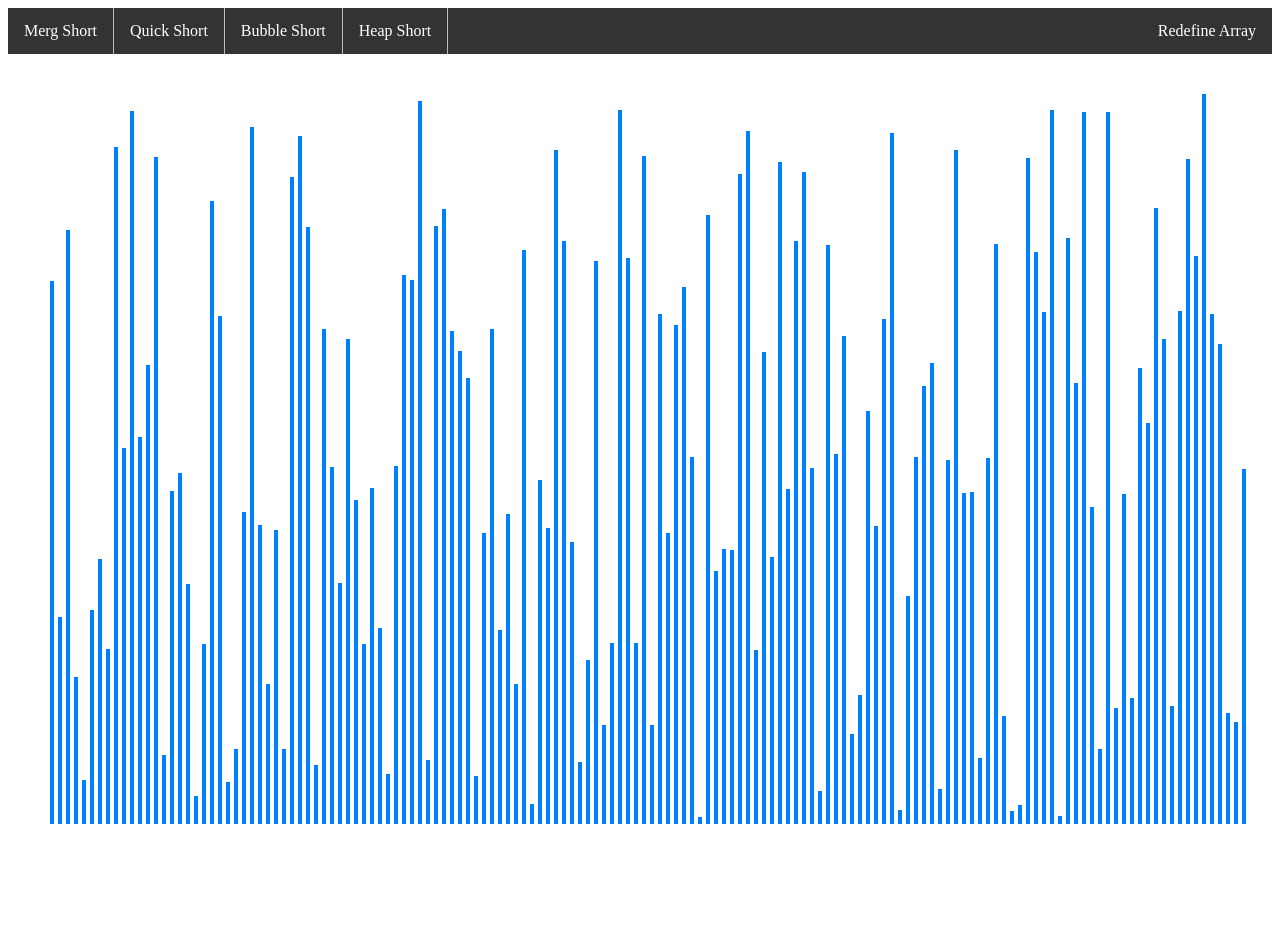
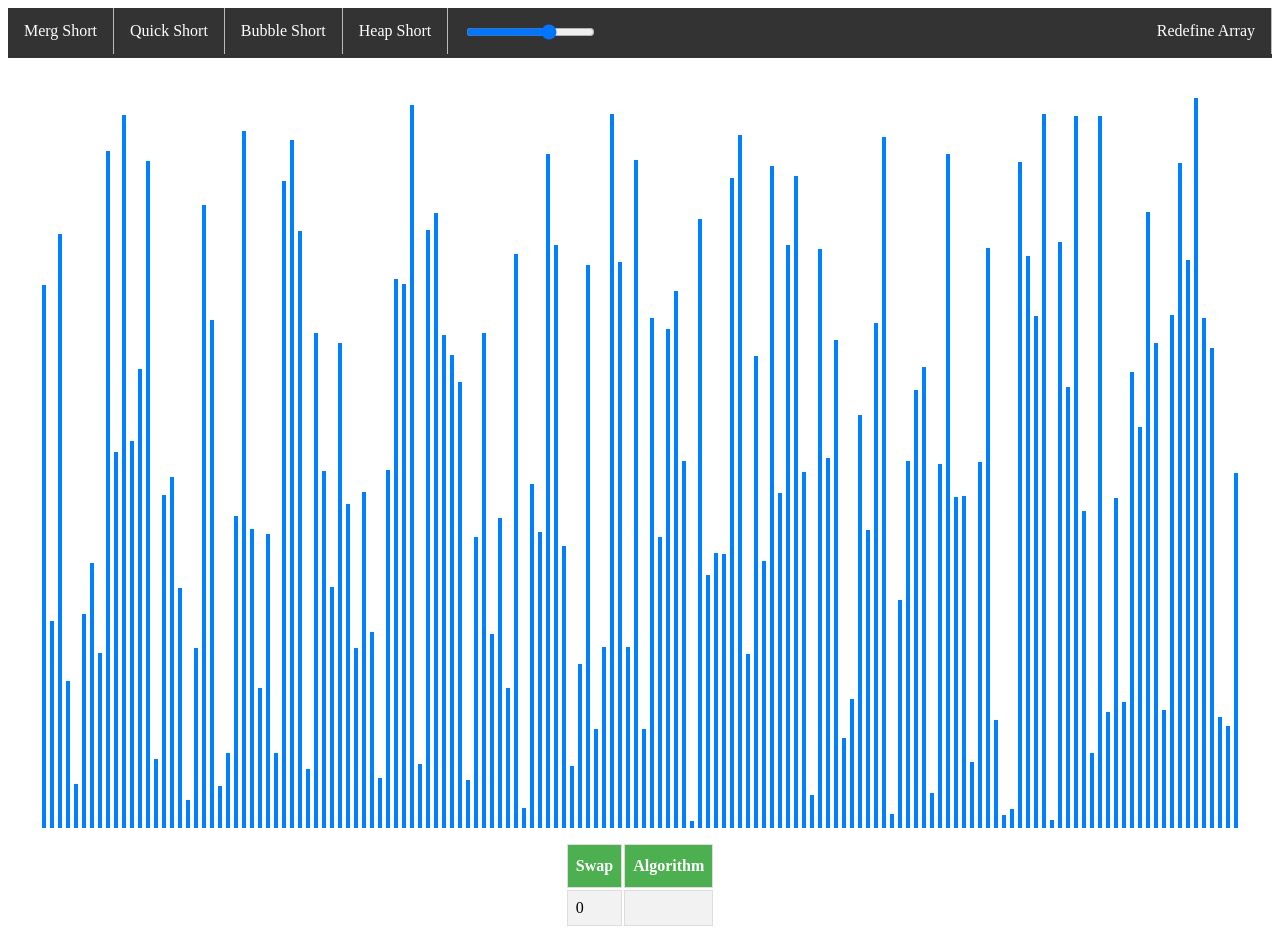
Before and after one commit to patelshyam/Sorting-visualizer-angular, an Angular app: page / in a window 1280 px wide. Before the commit the page ends 828 px from the top, so only its background shows below. Built offline with nearby package versions, Linux system fonts and the light colour scheme.

Commit message:
Finalization cosmatic changes

```diff
--- a/src/app/nav-bar/nav-bar.component.html
+++ b/src/app/nav-bar/nav-bar.component.html
@@ -4,4 +4,5 @@
   <li (click)="MakeShorting('bubble')">Bubble Short</li>
   <li (click)="MakeShorting('heap')">Heap Short</li>
   <li (click)="MakeShorting('re-define')" style="float:right">Redefine Array</li>
+  <li (click)="ChangeSize(slider.value)"><input #slider type="range" min="3" value="150" max="150" style="background: white; cursor: po inter;"></li>
 </ul>
--- a/src/app/nav-bar/nav-bar.component.ts
+++ b/src/app/nav-bar/nav-bar.component.ts
@@ -8,7 +8,8 @@ import { SharedService } from '../shared.service';
 })
 export class NavBarComponent implements OnInit {
 
-  constructor(private sharedService:SharedService) { }
+  constructor(private sharedService:SharedService,
+              private changeSizeSerive:SharedService) { }
 
   ngOnInit() {
   }
@@ -17,4 +18,9 @@ export class NavBarComponent implements OnInit {
   {
     this.sharedService.sendClickEvent(shortType);
   }
+
+  ChangeSize(changeSize:any)
+  {
+    this.changeSizeSerive.sendSizeChangeEvent(changeSize);
+  }
 }
--- a/src/app/screen/screen.component.css
+++ b/src/app/screen/screen.component.css
@@ -1,5 +1,4 @@
 .array-container {
-  position: absolute;
   margin-top: 40px;
   width: 100%;
   text-align: center;
@@ -10,3 +9,29 @@
   display: inline-block;
   margin: 0 2px;
 }
+
+.score{
+  position: relative;
+  margin: 10px;
+}
+
+table {
+margin: 0 auto;
+}
+
+td, th {
+  border: 1px solid #ddd;
+  padding: 8px;
+}
+
+tr:nth-child(even){background-color: #f2f2f2;}
+
+tr:hover {background-color: #ddd;}
+
+th {
+  padding-top: 12px;
+  padding-bottom: 12px;
+  text-align: left;
+  background-color: #4CAF50;
+  color: white;
+}
--- a/src/app/screen/screen.component.html
+++ b/src/app/screen/screen.component.html
@@ -2,3 +2,16 @@
   <div class="array-bar" *ngFor="let i of Array;" [ngStyle]="{'height': i+'px','background-color':PRIMARY_COLOR}">
   </div>
 </div>
+
+<div class="score" style="display: block;">
+  <table>
+    <tr>
+      <th>Swap</th>
+      <th>Algorithm</th>
+    </tr>
+    <tr>
+      <td>{{NUMBER_OF_SWAP}}</td>
+      <td>{{SELECTED_ALGORITHM}}</td>
+    </tr>
+  </table>
+</div>
--- a/src/app/screen/screen.component.ts
+++ b/src/app/screen/screen.component.ts
@@ -27,34 +27,50 @@ export class ScreenComponent implements OnInit {
 
    PIVOT_COLOR = "green";
 
+
+   NUMBER_OF_SWAP = 0;
+
+   SELECTED_ALGORITHM = "";
+
   clickEventSubscription:Subscription;
 
   constructor(private sharedService:SharedService) {
     this.resetArray();
     this.clickEventSubscription = this.sharedService.getClickEvent().subscribe((shortType)=>{
+      this.NUMBER_OF_SWAP = 0;
       switch(shortType){
         case "re-define":{
           this.resetArray();
           break;
         }
         case "merg":{
+          this.SELECTED_ALGORITHM = "MERGE SORT";
           this.mergSort();
           break;
         }
         case "quick":{
+          this.SELECTED_ALGORITHM = "QUICK SORT";
           this.quickSort();
           break;
         }
         case "bubble":{
+          this.SELECTED_ALGORITHM = "BUBBLE SORT";
           this.bubbleSort();
           break;
         }
         case "heap":{
+          this.SELECTED_ALGORITHM = "HEAP SORT";
           this.heapSort();
           break;
         }
       }
     })
+
+    this.sharedService.getChangeInSize().subscribe((size)=>{
+        this.NUMBER_OF_ARRAY_BARS = size;
+        this.resetArray();
+    });
+
    }
 
    resetArray(){
@@ -86,6 +102,7 @@ export class ScreenComponent implements OnInit {
           const [barOneIdx, newHeight] = animations[i];
           const barOneStyle = <HTMLElement>arrayBars[barOneIdx];
           barOneStyle.style.height = `${newHeight}px`;
+          this.NUMBER_OF_SWAP++;
         }, i * this.ANIMATION_SPEED_MS);
       }
     }
@@ -146,6 +163,7 @@ export class ScreenComponent implements OnInit {
         setTimeout(() => {
           barOneStyle.style.height = `${barValueOne}px`;
           barTwoeStyle.style.height = `${barValueTwo}px`;
+          this.NUMBER_OF_SWAP++;
          }, i * this.ANIMATION_SPEED_MS);
 
       }
@@ -189,6 +207,7 @@ export class ScreenComponent implements OnInit {
           setTimeout(() => {
             barOneStyle.style.height = `${v2}px`;
             barTwoStyle.style.height = `${v4}px`;
+            this.NUMBER_OF_SWAP++;
            }, i * this.ANIMATION_SPEED_MS);
         }
       }
@@ -230,6 +249,7 @@ export class ScreenComponent implements OnInit {
         setTimeout(() => {
           barOneStyle.style.height = `${v2}px`;
           barTwoStyle.style.height = `${v4}px`;
+          this.NUMBER_OF_SWAP++;
          }, i * this.ANIMATION_SPEED_MS);
       }
     }
--- a/src/app/shared.service.ts
+++ b/src/app/shared.service.ts
@@ -6,13 +6,23 @@ import { Observable,Subject } from 'rxjs';
 })
 export class SharedService {
   private subject = new Subject<any>();
+  private sizeAsSubject = new Subject<any>();
 
   sendClickEvent(shortType:String){
     this.subject.next(shortType);
+  }
+
+  sendSizeChangeEvent(size:any)
+  {
+    this.sizeAsSubject.next(size);
   }
 
   getClickEvent():Observable<any>{
     return this.subject.asObservable();
   }
 
+  getChangeInSize():Observable<any>{
+    return this.sizeAsSubject.asObservable();
+  }
+
 }
```
